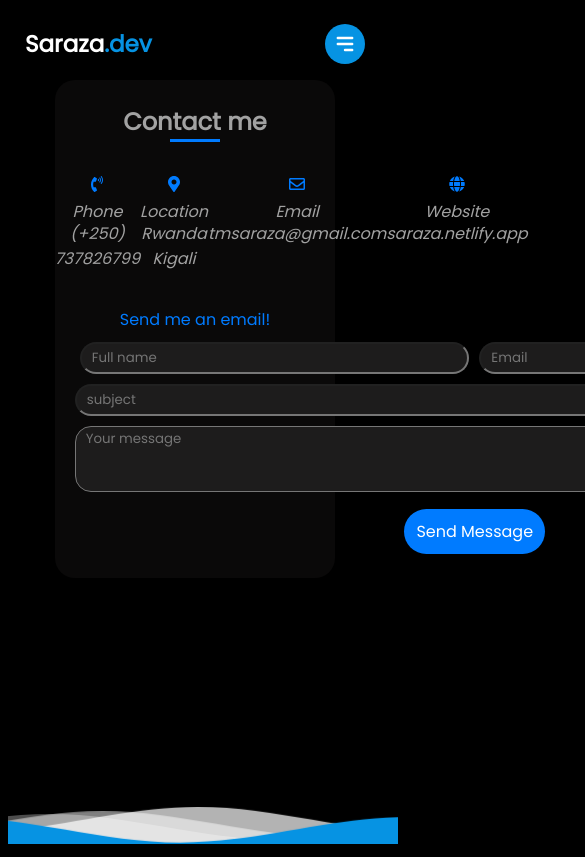
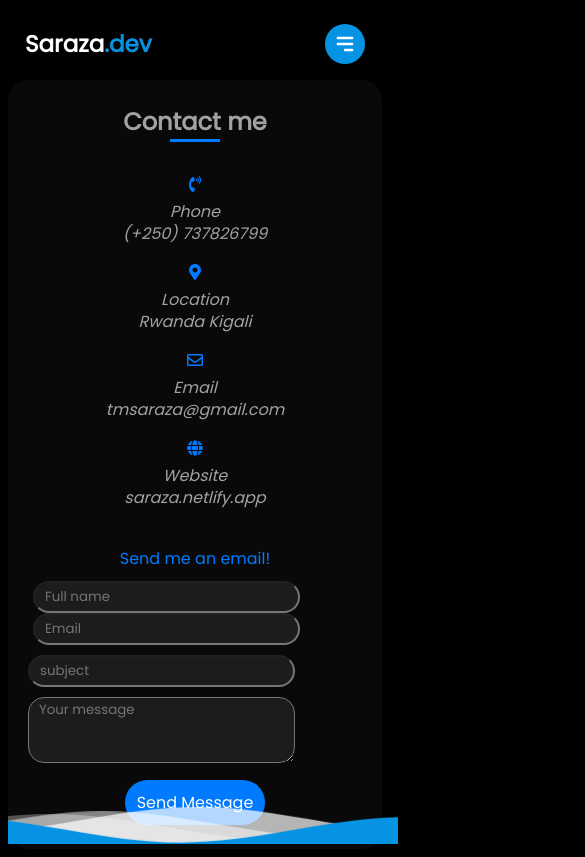
Before and after one commit to sarazaToussaint/Saraza-dev, a React (Create React App) app: page /Contact in a window 390 px wide. Shown: the top 857 px of the page, 585 px wide, since content can reach past the window. Built offline with nearby package versions, Linux system fonts and the light colour scheme.

Commit message:
Add responsiveness for the contact form

```diff
--- a/src/components/Contact.module.css
+++ b/src/components/Contact.module.css
@@ -99,3 +99,29 @@ textarea {
   background-color: #007bff;
   margin: auto;
 }
+
+@media screen and (max-width: 768px) {
+  .contactContainer {
+    width: 100%;
+  }
+
+  .formContainer form {
+    width: 100%;
+    margin: 0 auto;
+    display: block;
+  }
+
+  .contactDetails {
+    display: flex;
+    flex-direction: column;
+  }
+
+  .firstRow input {
+    width: 80%;
+  }
+
+  .subject,
+  textarea {
+    width: 80%;
+  }
+}
```
